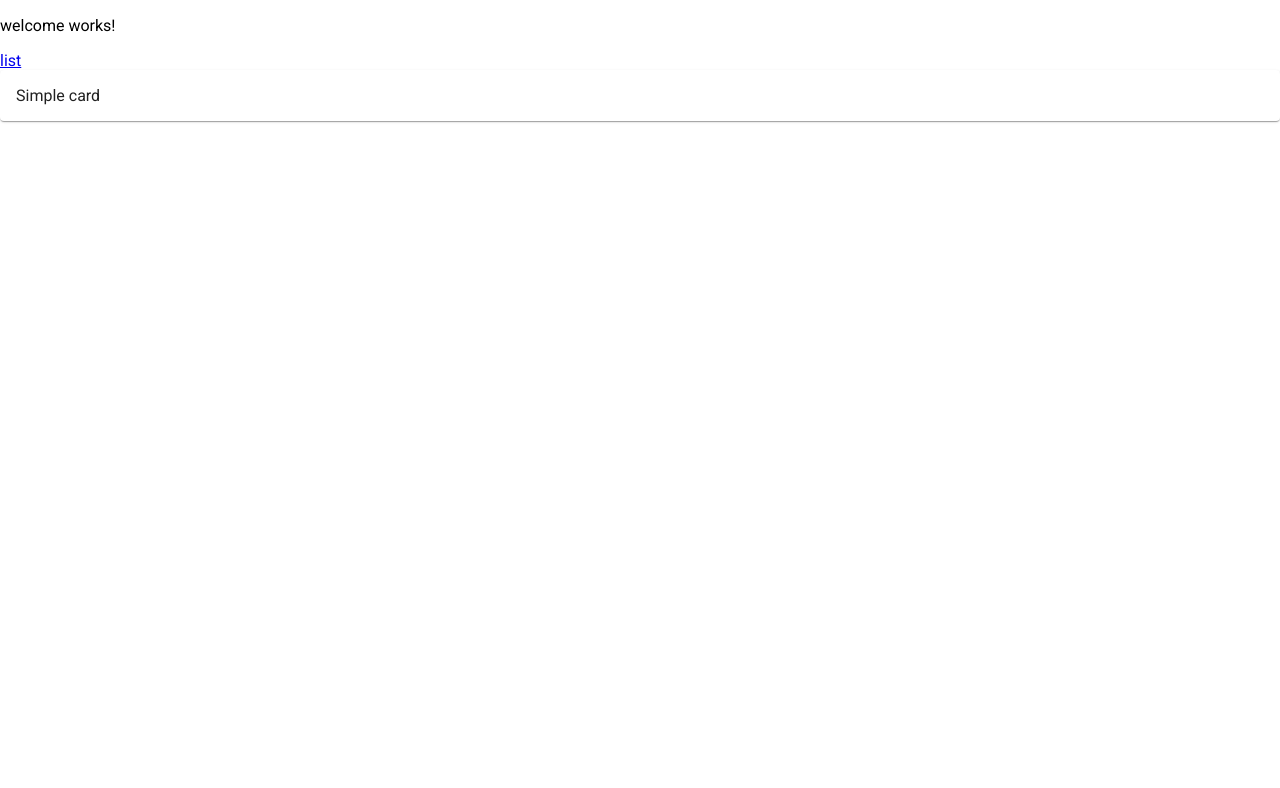
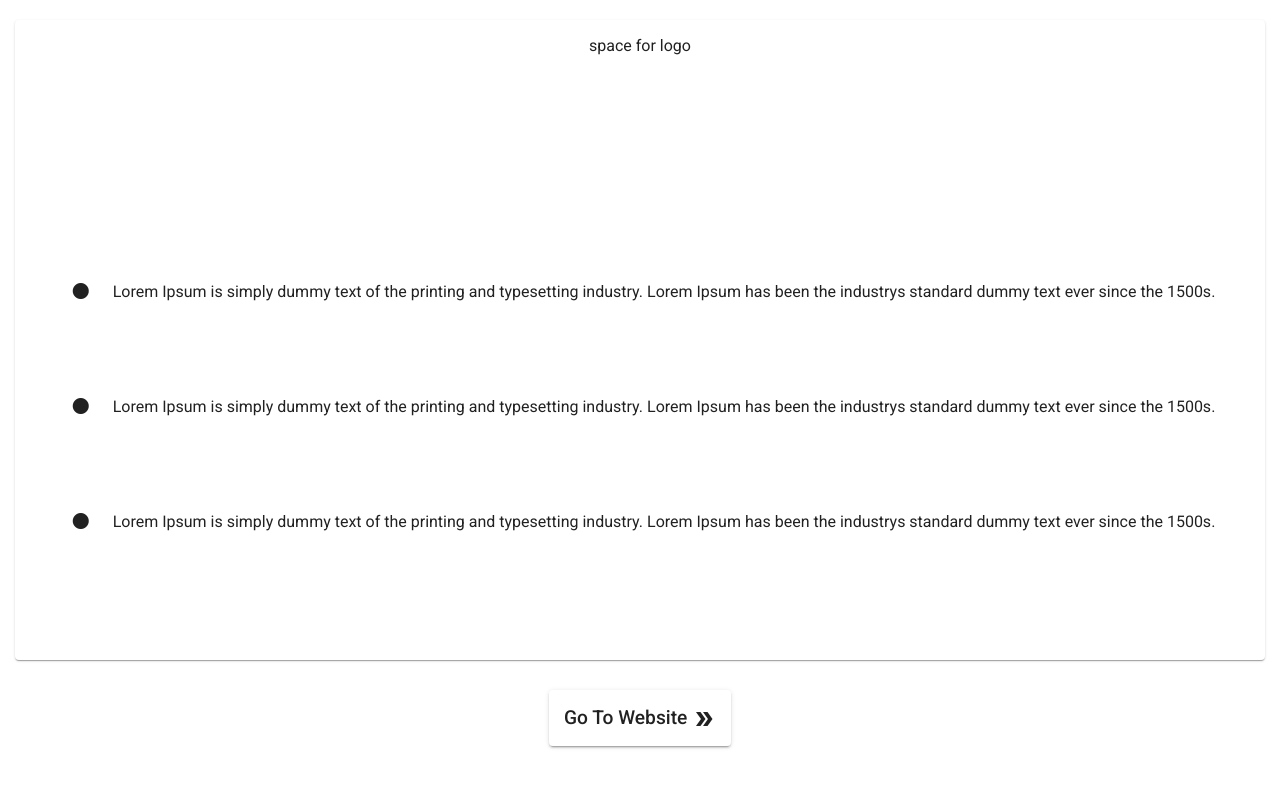
Before and after one commit to anonymousTwo/covid-cured, an Angular app: page / in a window 1280 px wide. Shown: the top 788 px of the page. Built offline with nearby package versions, Linux system fonts and the light colour scheme.

Commit message:
updated introduction feature

```diff
--- a/src/app/components/welcome/welcome.component.html
+++ b/src/app/components/welcome/welcome.component.html
@@ -1,4 +1,29 @@
-<p>welcome works!</p>
-<a routerLink="list">list</a>
+<div fxLayout="column" fxLayoutGap="10px">
 
-<mat-card>Simple card</mat-card>
+  <div class="container">
+    <mat-card class="main-card" fxLayout="column" fxLayoutAlign="center center">
+
+      <div fxFlex="30">
+        space for logo
+      </div>
+
+      <div fxFlex="70">
+        <mat-list>
+          <mat-list-item *ngFor="let content of introductionContent">
+            <mat-icon mat-list-icon>fiber_manual_record</mat-icon>
+            <div mat-line>{{content.item}}</div>
+          </mat-list-item>
+        </mat-list>
+      </div>
+
+    </mat-card>
+  </div>
+
+  <div class="navigate">
+    <a class="link" mat-raised-button routerLink="list">
+      Go To Website
+      <mat-icon mat-list-icon>double_arrow</mat-icon>
+    </a>
+  </div>
+
+</div>
--- a/src/app/components/welcome/welcome.component.scss
+++ b/src/app/components/welcome/welcome.component.scss
@@ -0,0 +1,28 @@
+.container {
+  padding: 20px 15px;
+}
+
+.main-card {
+  height: 80vh;
+}
+
+.navigate {
+  width: 100%;
+  display: flex;
+  justify-content: center;
+
+  .link {
+    padding: 10px 15px;
+    font-size: 1.2rem;
+  }
+}
+
+.mat-list-base .mat-list-item.mat-list-item-with-avatar,
+.mat-list-base .mat-list-option.mat-list-item-with-avatar {
+  height: 100px;
+  margin-top: 15px;
+}
+
+.mat-list-base .mat-list-item .mat-line {
+  white-space: normal;
+}
--- a/src/app/components/welcome/welcome.component.ts
+++ b/src/app/components/welcome/welcome.component.ts
@@ -1,4 +1,9 @@
 import { Component, OnInit } from '@angular/core';
+
+export interface Section {
+  item: string;
+}
+
 @Component({
   selector: 'app-welcome',
   templateUrl: './welcome.component.html',
@@ -6,6 +11,21 @@ import { Component, OnInit } from '@angular/core';
 })
 export class WelcomeComponent implements OnInit {
 
+  introductionContent: Section[] = [
+    {
+      item: `Lorem Ipsum is simply dummy text of the printing and typesetting industry. Lorem Ipsum has been the industrys
+      standard dummy text ever since the 1500s.`,
+    },
+    {
+      item: `Lorem Ipsum is simply dummy text of the printing and typesetting industry. Lorem Ipsum has been the industrys
+      standard dummy text ever since the 1500s.`,
+    },
+    {
+      item: `Lorem Ipsum is simply dummy text of the printing and typesetting industry. Lorem Ipsum has been the industrys
+      standard dummy text ever since the 1500s.`,
+    }
+  ];
+
   constructor() { }
 
   ngOnInit(): void {
```
Also changed, not shown: src/app/app.module.ts (+5 -2 lines), src/app/modules/angular-material/angular-material.module.ts (+9 -1 lines).
